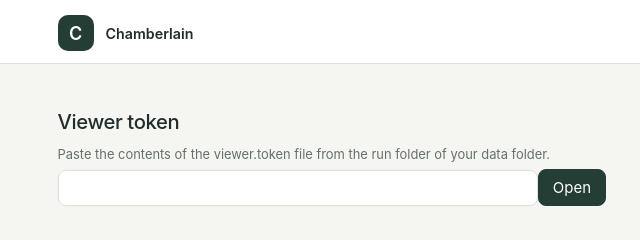
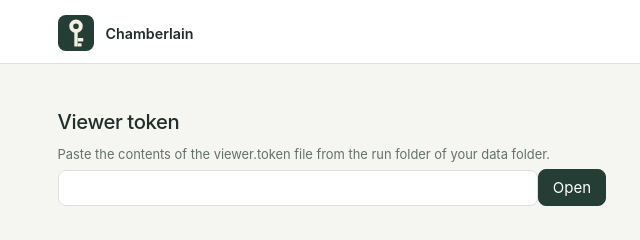
Before and after one commit to matteo-liguori/OutlookAutomation, a browser extension: page src/chamberlain/surface/viewer/static/index.html in a window 1280 px wide. Shown: the full height of the page, 0-640 px from the left. Drawn offline with Linux system fonts and the light colour scheme.

Commit message:
Masthead shows the key icon
Co-Authored-By: Claude Opus 5.5 <noreply@anthropic.com>

```diff
--- a/src/chamberlain/surface/viewer/static/index.html
+++ b/src/chamberlain/surface/viewer/static/index.html
@@ -22,7 +22,7 @@
 </head>
 <body>
 <header class="masthead">
-  <div class="brand"><span class="mark" aria-hidden="true">C</span>Chamberlain</div>
+  <div class="brand"><img class="mark" src="/icon.svg" alt="" width="36" height="36">Chamberlain</div>
   <nav id="tabs" aria-label="Sections"></nav>
   <label class="theme-switch">Theme <select id="theme-select" aria-label="Colour theme"></select></label>
 </header>
--- a/src/chamberlain/surface/viewer/static/page.css
+++ b/src/chamberlain/surface/viewer/static/page.css
@@ -160,16 +160,7 @@ a { color: inherit; text-underline-offset: 0.19em; }
   border-bottom: 1px solid var(--line);
 }
 .brand { display: flex; gap: 0.8rem; align-items: center; font-weight: 600; font-size: 0.95rem; padding-bottom: 0.8rem; }
-.mark {
-  display: grid;
-  place-items: center;
-  background: var(--selected);
-  color: var(--selected-ink);
-  height: 36px;
-  width: 36px;
-  border-radius: 10px;
-  font-size: 1.2rem;
-}
+.mark { display: block; height: 36px; width: 36px; }
 nav { display: flex; flex-wrap: wrap; gap: 0.2rem; }
 nav button {
   border: 0;
```
